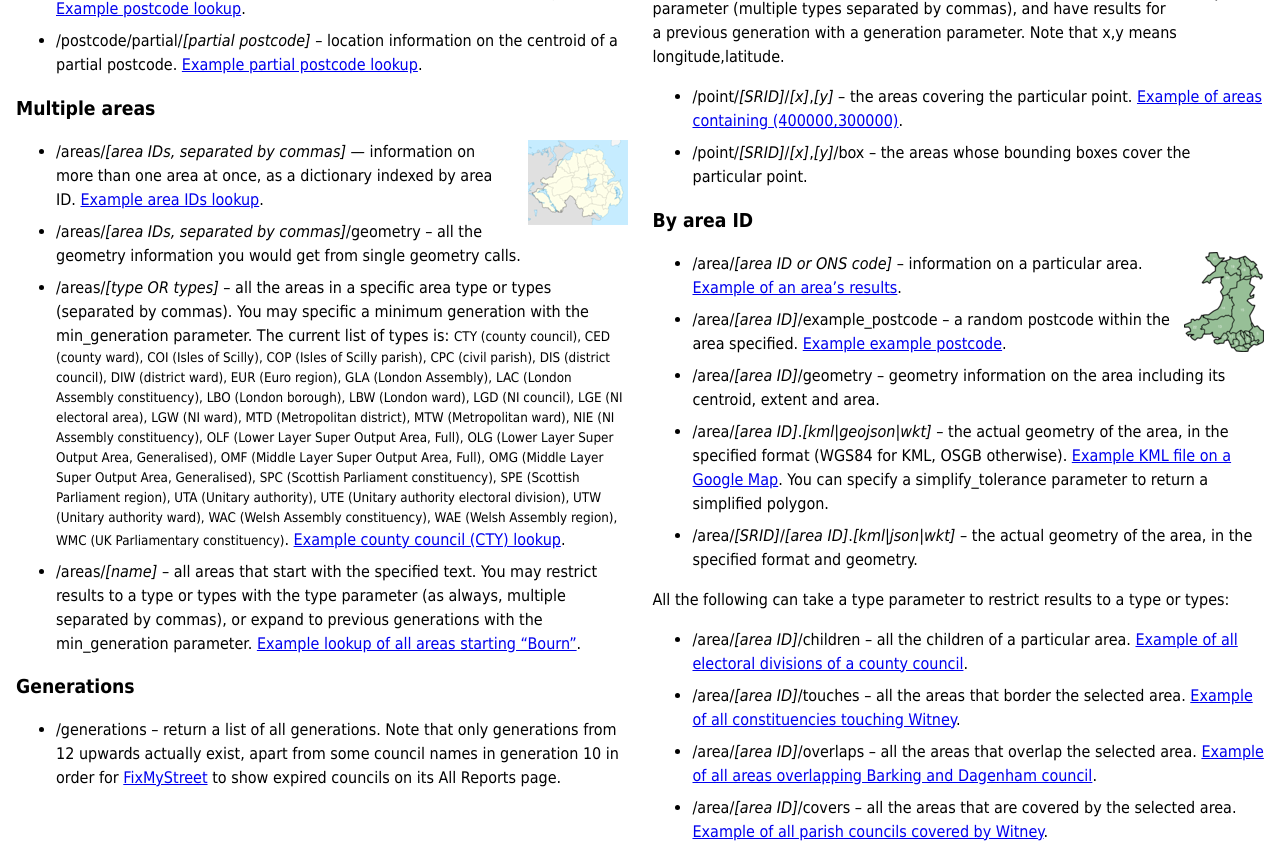
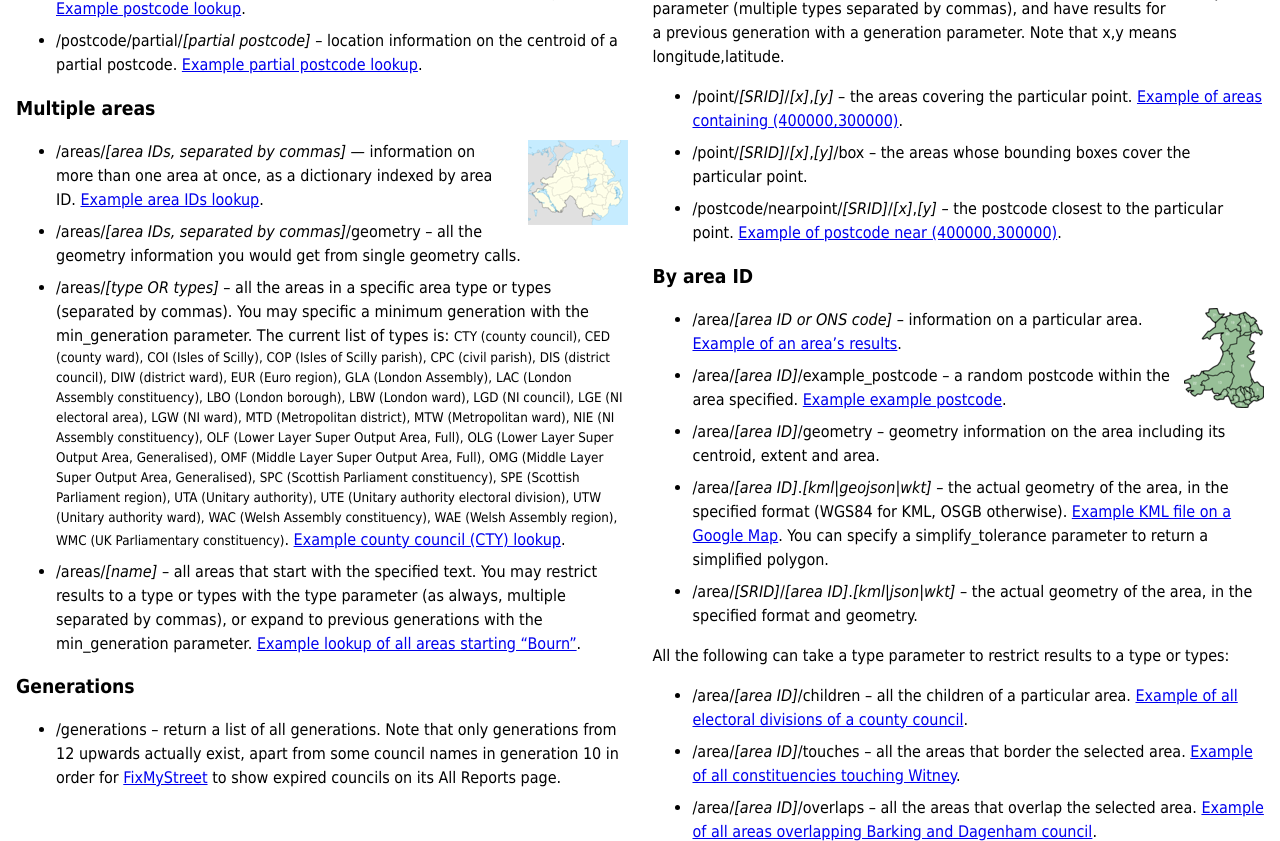
Before and after one commit to mysociety/mapit, a Django app: template pylib/mapit/templates/index.html in a window 1280 px wide. Shown: the part 985-1826 px from the top of the page. Run offline with Django 3.2, Linux system fonts and the light colour scheme; the template is opened without the code that fills it, so the values that code supplies are empty; some libraries are stand-ins or nearby versions.

Commit message:
Document new API.

```diff
--- a/pylib/mapit/templates/index.html
+++ b/pylib/mapit/templates/index.html
@@ -143,6 +143,11 @@ generation parameter. Note that x,y means longitude,latitude.</p>
 <li>/point/<i>[SRID]</i>/<i>[x]</i>,<i>[y]</i>/box &ndash; the areas whose
 bounding boxes cover the particular point.
 
+<li>/postcode/nearpoint/<i>[SRID]</i>/<i>[x]</i>,<i>[y]</i> &ndash;
+the postcode closest to the particular point.
+<a href="/postcode/nearpoint/27700/400000,300000.html">Example of
+postcode near (400000,300000)</a>.
+
 </ul>
 
 <h3>By area ID</h3>
--- a/pylib/mapit/templates/no/index.html
+++ b/pylib/mapit/templates/no/index.html
@@ -125,6 +125,11 @@ generation parameter. Note that x,y means longitude,latitude.</p>
 <li>/point/<i>[SRID]</i>/<i>[x]</i>,<i>[y]</i>/box &ndash; the areas whose
 bounding boxes cover the particular point.
 
+<li>/postcode/nearpoint/<i>[SRID]</i>/<i>[x]</i>,<i>[y]</i> &ndash;
+the postcode closest to the particular point.
+<a href="/postcode/nearpoint/4326/10,59.html">Example of postcode near
+(59,10)</a>.
+
 </ul>
 
 <h3>By area ID</h3>
```
